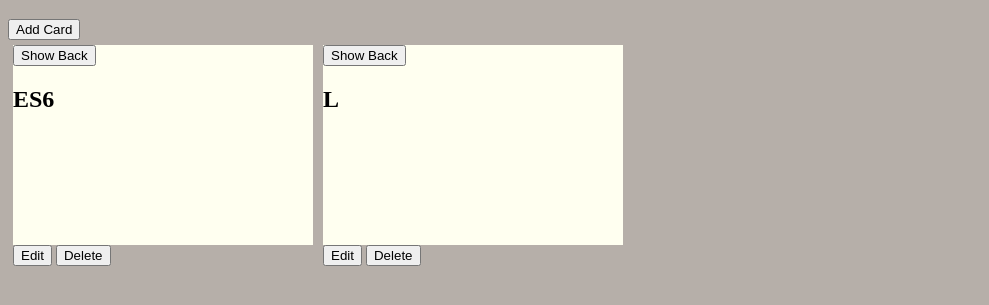
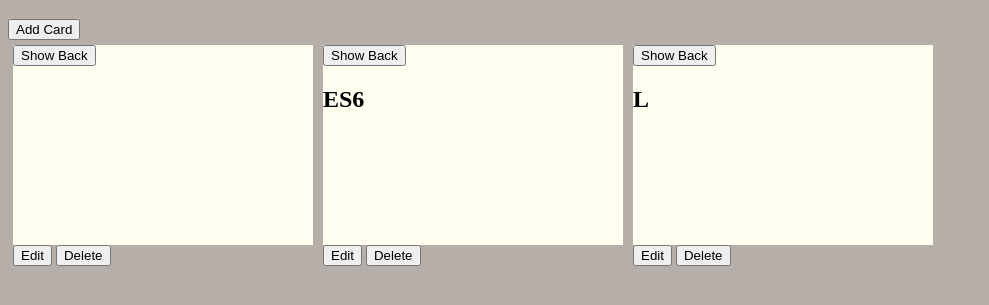
Before and after one commit to amg9/es6-flash-cards-jq, a plain HTML site: page index.html in a window 1280 px wide. Both pictures are taken after a click on the button "Add Card". Shown: the part 61-366 px from the top of the page, without its empty margins (0-989 px from the left). Drawn offline with nearby package versions, Linux system fonts and the light colour scheme.

Commit message:
add card and flip it

```diff
--- a/index.html
+++ b/index.html
@@ -6,7 +6,7 @@
   </head>
   <body>
     <h1>jQuery ES6 Flash Cards</h1>
-    <button>Add Card</button>
+    <button id="add">Add Card</button>
     <div id="cards">
       <div id="card1" class="card c1">
         <div class="front">
--- a/main.js
+++ b/main.js
@@ -1,11 +1,49 @@
 $(document).ready( function() {
-  $('.show-back').click(function() {
-    $(`.${this.classList[0]} > .front`).hide();
-    $(`.${this.classList[0]} > .back`).show();
+
+  const showBack = (elem) => {
+    $(`.${elem.classList[0]} > .front`).hide();
+    $(`.${elem.classList[0]} > .back`).show();
+  }
+
+  $('.show-back').on('click', function() {
+    showBack(this);
   });
 
-  $('.show-front').click(function() {
-    $(`.${this.classList[0]} > .back`).hide();
-    $(`.${this.classList[0]} > .front`).show();
+  const showFront = (elem) => {
+    $(`.${elem.classList[0]} > .back`).hide();
+    $(`.${elem.classList[0]} > .front`).show();
+  }
+
+  $('.show-front').on('click', function() {
+    showFront(this);
+  });
+
+
+  let count = 2
+
+  $('body').on('click', '#add', function() {
+    count = count + 1
+    $('#cards').prepend($(`
+    <div id="card${count}" class="c${count} card">
+    <div class="front">
+    <button class="c${count} show-back">Show Back</button>
+    <h2> </h2>
+    </div>
+    <div class="back">
+    <button class="c${count} show-front">Show Front</button>
+    <p> </p>
+    </div>
+    <button>Edit</button>
+    <button>Delete</button>
+    </div>
+    `));
+
+    $('.show-back').on('click', function() {
+      showBack(this);
+    });
+
+    $('.show-front').on('click', function() {
+      showFront(this);
+    });
   });
 });
```
